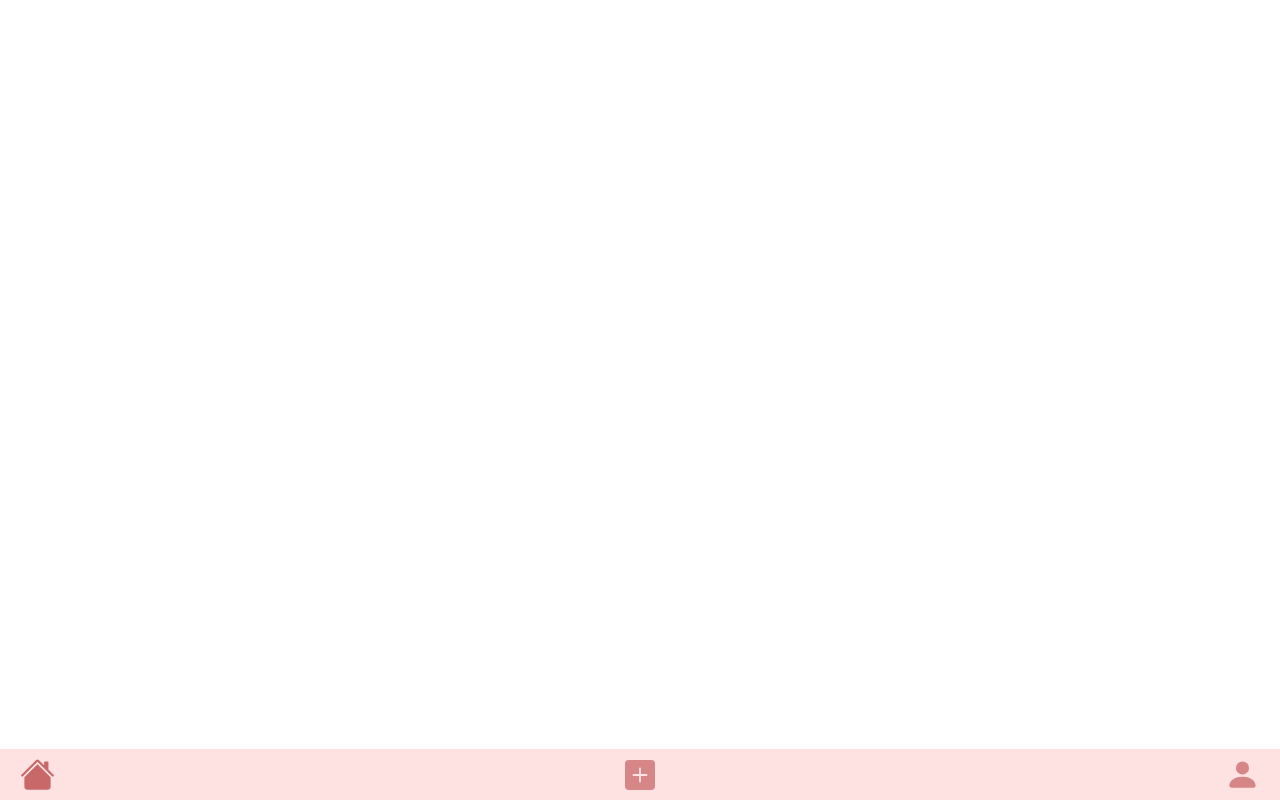
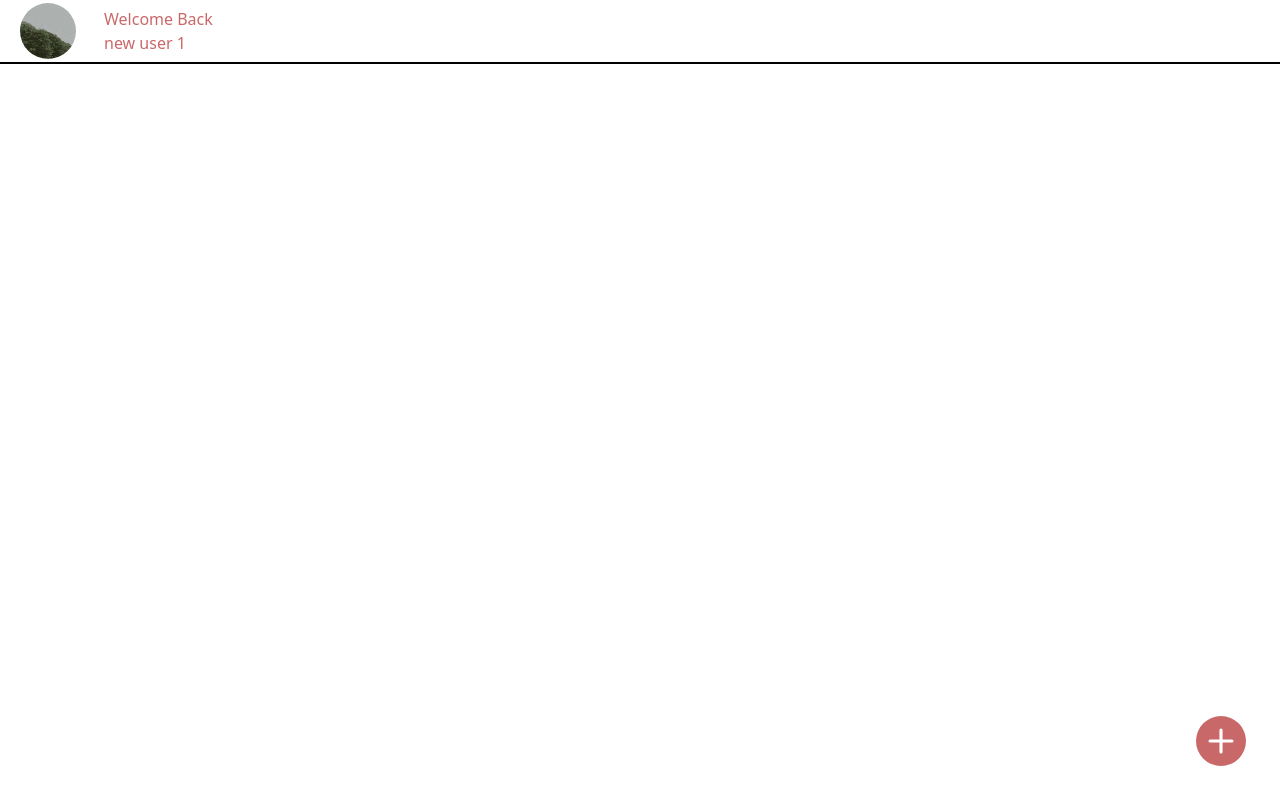
Before and after one commit to makersmecca/Vibie, a React (Vite) app: page /feed in a window 1280 px wide. Built offline with nearby package versions, Linux system fonts and the light colour scheme.

Commit message:
updated buttons for navigation

```diff
--- a/src/Components/homecomponents/Feed.jsx
+++ b/src/Components/homecomponents/Feed.jsx
@@ -1,9 +1,39 @@
 import Navbar from "../Navbar";
+import { Link } from "react-router-dom";
+import bg9 from "/bgImg/bg9.jpeg";
+
 const Feed = () => {
+  const username = "new user 1";
   return (
-    <>
-      <Navbar componentName={"feed"} />
-    </>
+    <div className="">
+      <Link to="/profile">
+        <div className=" w-full h-16 items-center flex px-5 gap-7 border-b-2 border-black">
+          <img src={bg9} className="w-14 h-14 rounded-full" />
+          <div>
+            <div>Welcome Back</div>
+            <div>{username}</div>
+          </div>
+        </div>
+      </Link>
+
+      {/* feed content of photos and videos to be shown here and must be scrollable */}
+      <div className="flex-1 overflow-y-auto h-full"></div>
+
+      <Link to="/newpost">
+        <div className="rounded-full h-[60px] w-[60px] absolute z-10 bottom-6 right-6">
+          <svg
+            xmlns="http://www.w3.org/2000/svg"
+            width="50"
+            height="50"
+            fill="currentColor"
+            class="bi bi-plus-circle-fill"
+            viewBox="0 0 16 16"
+          >
+            <path d="M16 8A8 8 0 1 1 0 8a8 8 0 0 1 16 0M8.5 4.5a.5.5 0 0 0-1 0v3h-3a.5.5 0 0 0 0 1h3v3a.5.5 0 0 0 1 0v-3h3a.5.5 0 0 0 0-1h-3z" />
+          </svg>
+        </div>
+      </Link>
+    </div>
   );
 };
 export default Feed;
```
